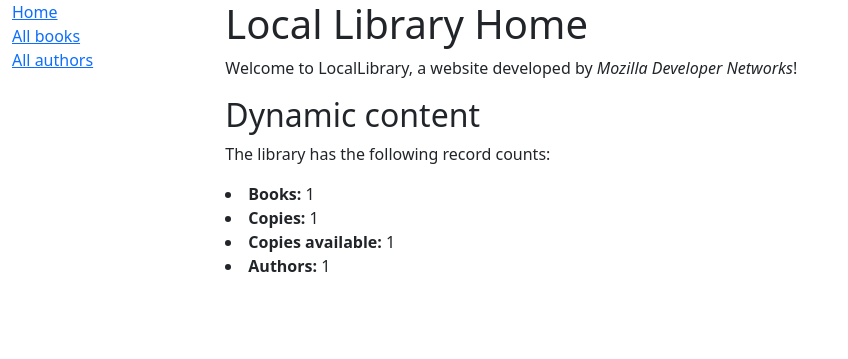
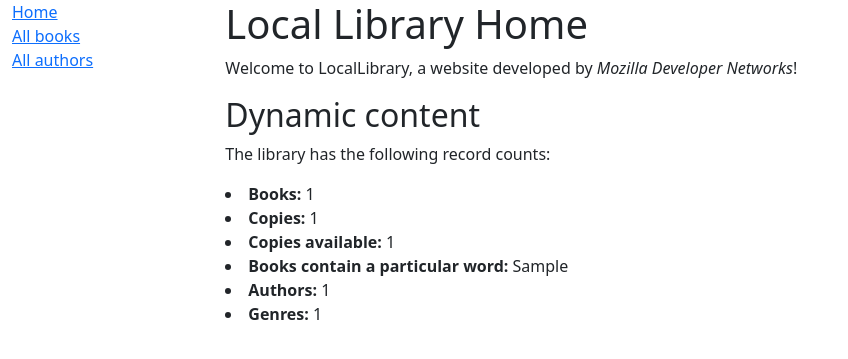
Before and after one commit to AntiochTheGreat/LocalLibrary, a Django app: template locallibrary/catalog/templates/index.html in a window 1280 px wide. Shown: the top 359 px of the page, without its empty margins (0-848 px from the left). Run offline with Django 4.2, Linux system fonts and the light colour scheme; the template is opened without the code that fills it: most values are stand-ins (such as "Sample title", 1, 10 or a date in 2020).

Commit message:
Changes index.html and view.py: Added counts for genres and books that contain a particular word

```diff
--- a/locallibrary/catalog/templates/index.html
+++ b/locallibrary/catalog/templates/index.html
@@ -11,6 +11,8 @@
     <li><strong>Books:</strong> {{ num_books }}</li>
     <li><strong>Copies:</strong> {{ num_instances }}</li>
     <li><strong>Copies available:</strong> {{ num_instances_available }}</li>
+    <li><strong>Books contain a particular word:</strong> {{ nums_books_specific }}</li>
     <li><strong>Authors:</strong> {{ num_authors }}</li>
+    <li><strong>Genres:</strong> {{ num_genres }}</li>
   </u1>
 {% endblock %}
--- a/locallibrary/catalog/views.py
+++ b/locallibrary/catalog/views.py
@@ -12,14 +12,19 @@ def index(request):
     # Available books (status = 'a')
     num_instances_available = BookInstance.objects.filter(status__exact='a').count()
 
+    # Books that contain a particular word (case-insensitive)
+    num_books_specific = Book.objects.filter().count()
+
     # The 'all()' is implied by default.
     num_authors = Author.objects.count()
+    num_genres = Genre.objects.count()
 
     context = {
         'num_books': num_books,
         'num_instances': num_instances,
         'num_instances_available': num_instances_available,
         'num_authors': num_authors,
+        'num_genres': num_genres,
     }
 
     # Render the HTML template index.html with the data in the context variable
```
